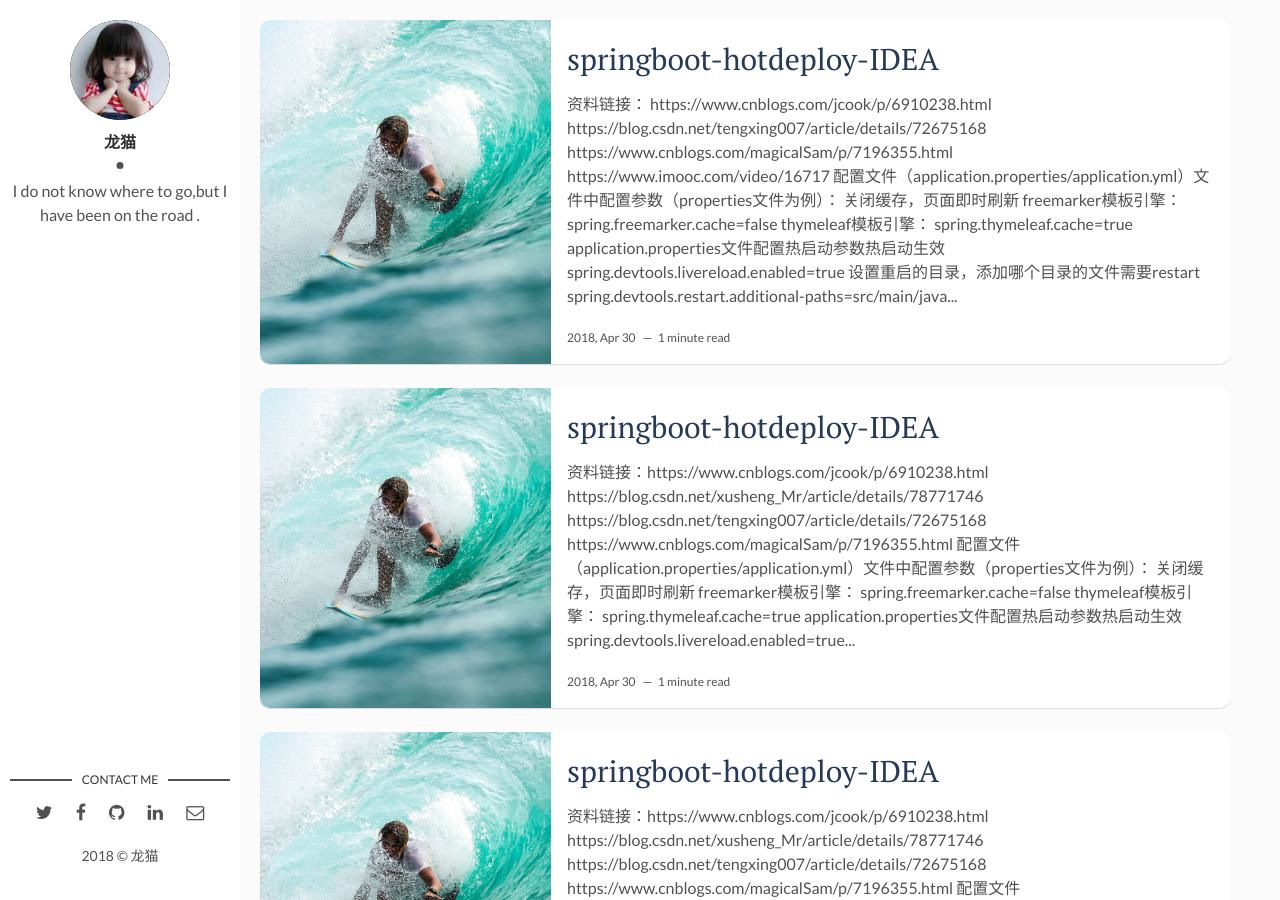
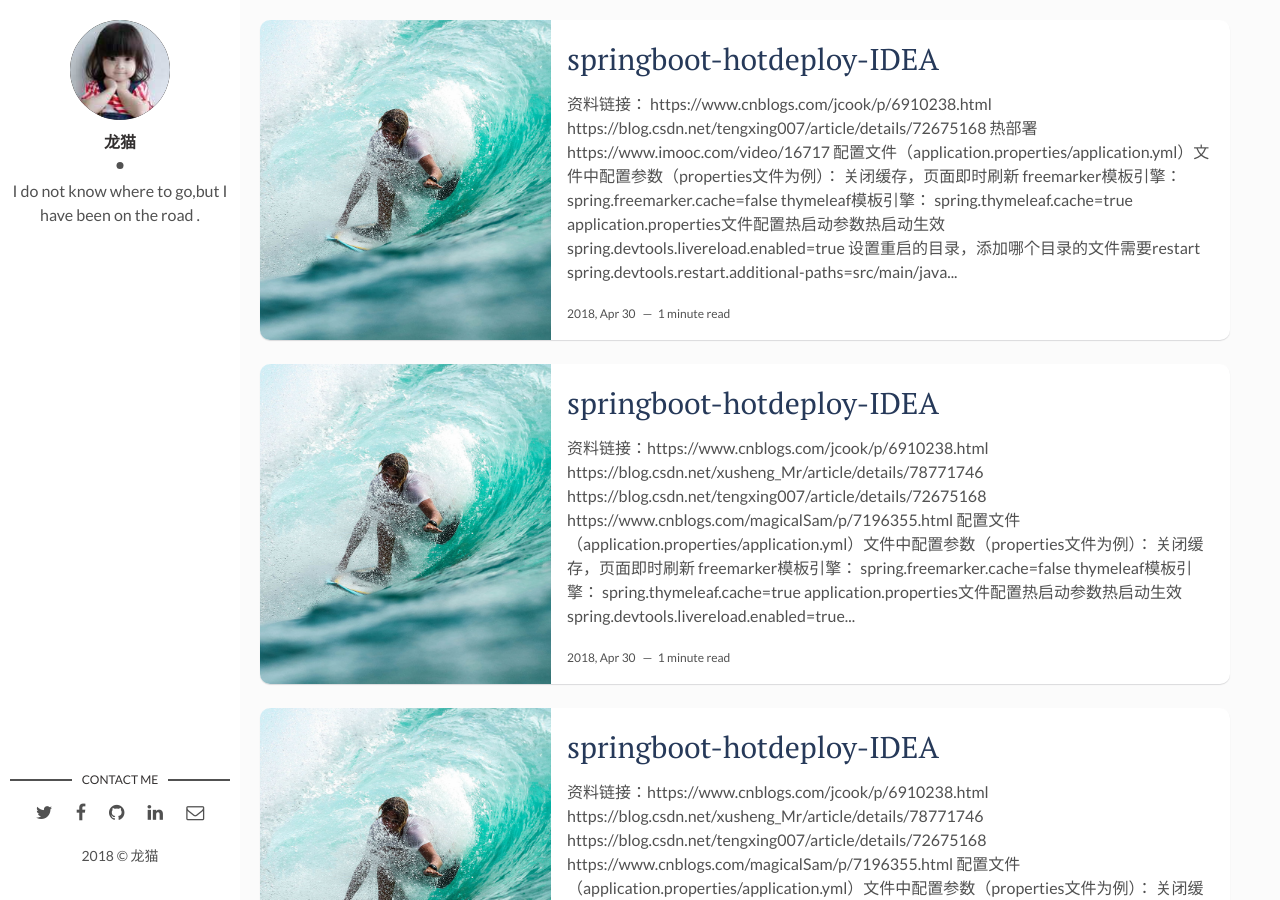
Before and after one commit to Jimmy1995/Jimmy1995.github.io, a Jekyll site: the page built from index.html, in a window 1280 px wide and 900 px high. Built offline with Jekyll 4.4.1, drawn with Linux system fonts in a browser that asks for light colours; the list of posts is cut into pages by our own code.

Commit message:
springboot热部署1

```diff
--- a/_posts/2018-04-30-springboot-hotdeploy-IDEA.markdown
+++ b/_posts/2018-04-30-springboot-hotdeploy-IDEA.markdown
@@ -16,7 +16,7 @@ tags: [Holidays, lonema]
 
 https://blog.csdn.net/tengxing007/article/details/72675168
 
-[https://www.cnblogs.com/magicalSam/p/7196355.html](sfsf s)
+[热部署](https://www.cnblogs.com/magicalSam/p/7196355.html)
 
 https://www.imooc.com/video/16717
 
```
